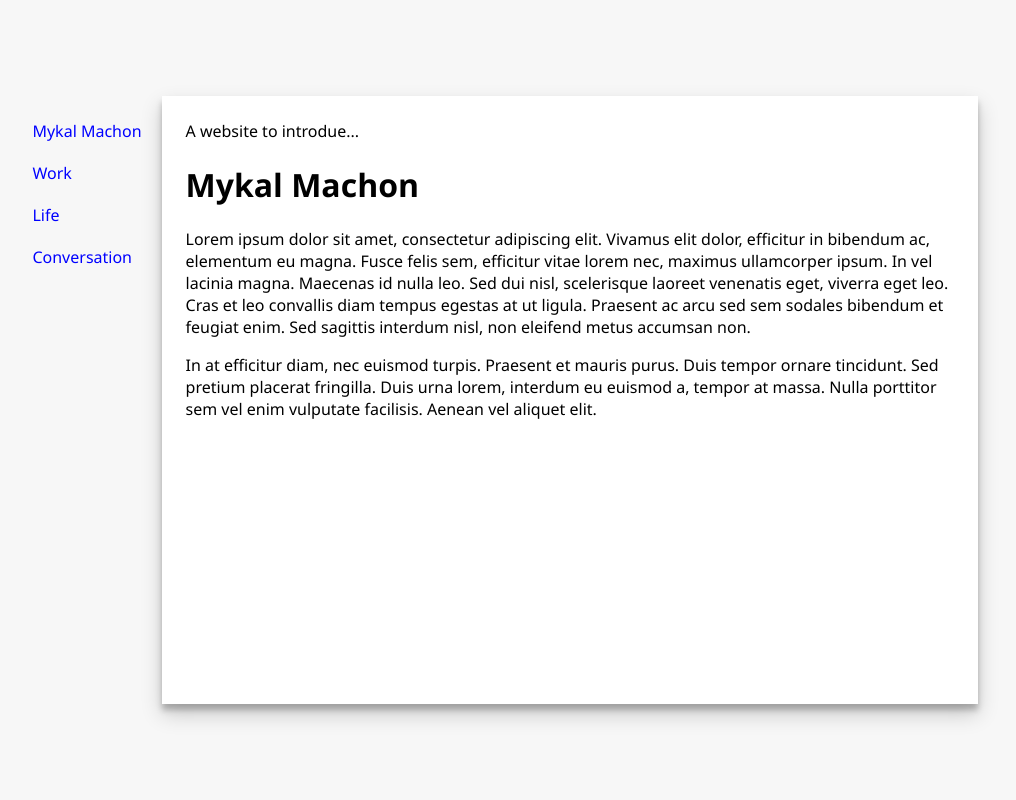
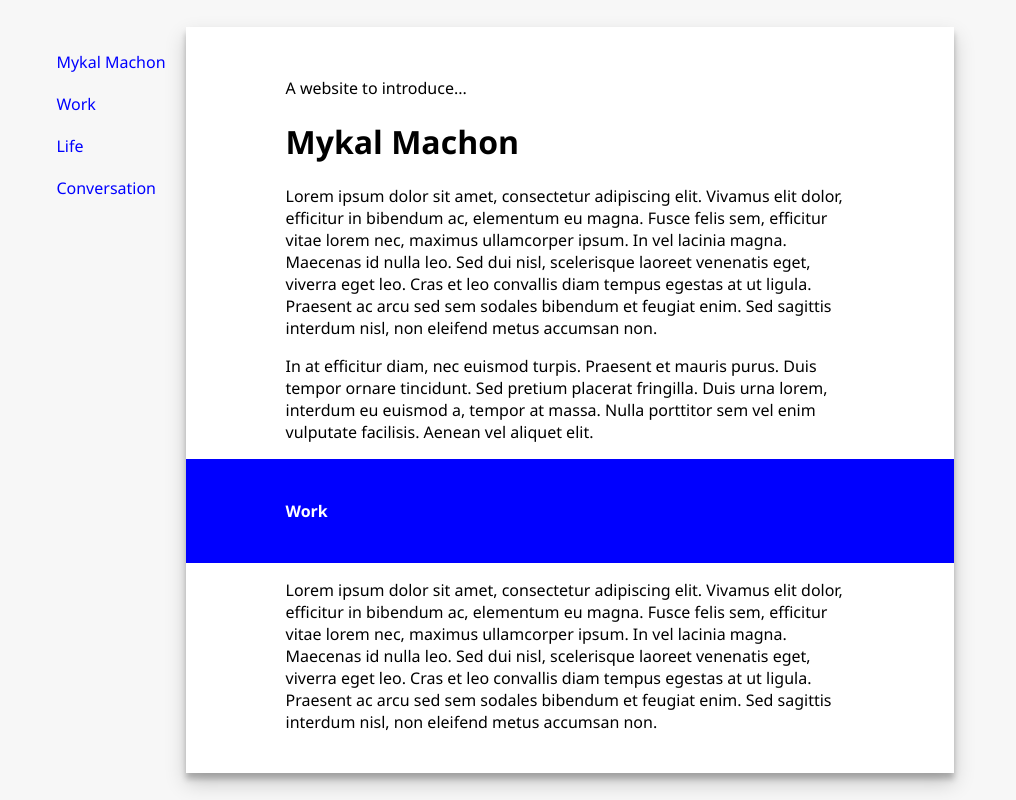
Before and after one commit to StanislavSt/MykalMachon, a Vue app: page / in a window 1280 px wide. Shown: the whole page, without its empty margins (152-1168 px from the left). Built offline with nearby package versions, Linux system fonts and the light colour scheme.

Commit message:
Added Sections Element

```diff
--- a/src/App.vue
+++ b/src/App.vue
@@ -21,6 +21,10 @@ export default {
 </script>
 
 <style>
+* {
+  box-sizing: border-box;
+}
+
 #app {
   font-family: 'Segoe UI', Tahoma, Geneva, Verdana, sans-serif;
   -webkit-font-smoothing: antialiased;
--- a/src/components/Body.vue
+++ b/src/components/Body.vue
@@ -1,23 +1,31 @@
 <template>
   <div id="body">
-    A website to introdue...
+    A website to introduce...
     <h1>Mykal Machon</h1>
     <p>Lorem ipsum dolor sit amet, consectetur adipiscing elit. Vivamus elit dolor, efficitur in bibendum ac, elementum eu magna. Fusce felis sem, efficitur vitae lorem nec, maximus ullamcorper ipsum. In vel lacinia magna. Maecenas id nulla leo. Sed dui nisl, scelerisque laoreet venenatis eget, viverra eget leo. Cras et leo convallis diam tempus egestas at ut ligula. Praesent ac arcu sed sem sodales bibendum et feugiat enim. Sed sagittis interdum nisl, non eleifend metus accumsan non. </p>
     <p>In at efficitur diam, nec euismod turpis. Praesent et mauris purus. Duis tempor ornare tincidunt. Sed pretium placerat fringilla. Duis urna lorem, interdum eu euismod a, tempor at massa. Nulla porttitor sem vel enim vulputate facilisis. Aenean vel aliquet elit. </p>
+    <Section />
+    <p>Lorem ipsum dolor sit amet, consectetur adipiscing elit. Vivamus elit dolor, efficitur in bibendum ac, elementum eu magna. Fusce felis sem, efficitur vitae lorem nec, maximus ullamcorper ipsum. In vel lacinia magna. Maecenas id nulla leo. Sed dui nisl, scelerisque laoreet venenatis eget, viverra eget leo. Cras et leo convallis diam tempus egestas at ut ligula. Praesent ac arcu sed sem sodales bibendum et feugiat enim. Sed sagittis interdum nisl, non eleifend metus accumsan non. </p>
+
   </div>
 </template>
 
 <script>
+import Section from './layout/body/Section.vue';
+
 export default {
-  name: 'Body'
+  name: 'Body',
+  components: {
+    Section
+  }
 };
 </script>
 
 <style >
 #body {
   width: 60vw;
-  height: 70vh;
-  padding: 24px;
+  min-height: 70vh;
+  padding: 50px 100px 24px 100px;
   background: white;
   box-shadow: 0 10px 20px rgba(0, 0, 0, 0.19), 0 6px 6px rgba(0, 0, 0, 0.23);
 }
--- /dev/null
+++ b/src/components/layout/body/Section.vue
@@ -0,0 +1,22 @@
+<template>
+  <div id="sections">
+    <h4>Work</h4>
+  </div>
+</template>
+
+<script>
+export default {
+  name: 'Section'
+};
+</script>
+
+<style scoped>
+#sections {
+  box-sizing: unset;
+  margin-left: -100px;
+  width: calc(100%);
+  background-color: blue;
+  padding: 20px 100px 20px 100px;
+  color: white;
+}
+</style>
```
